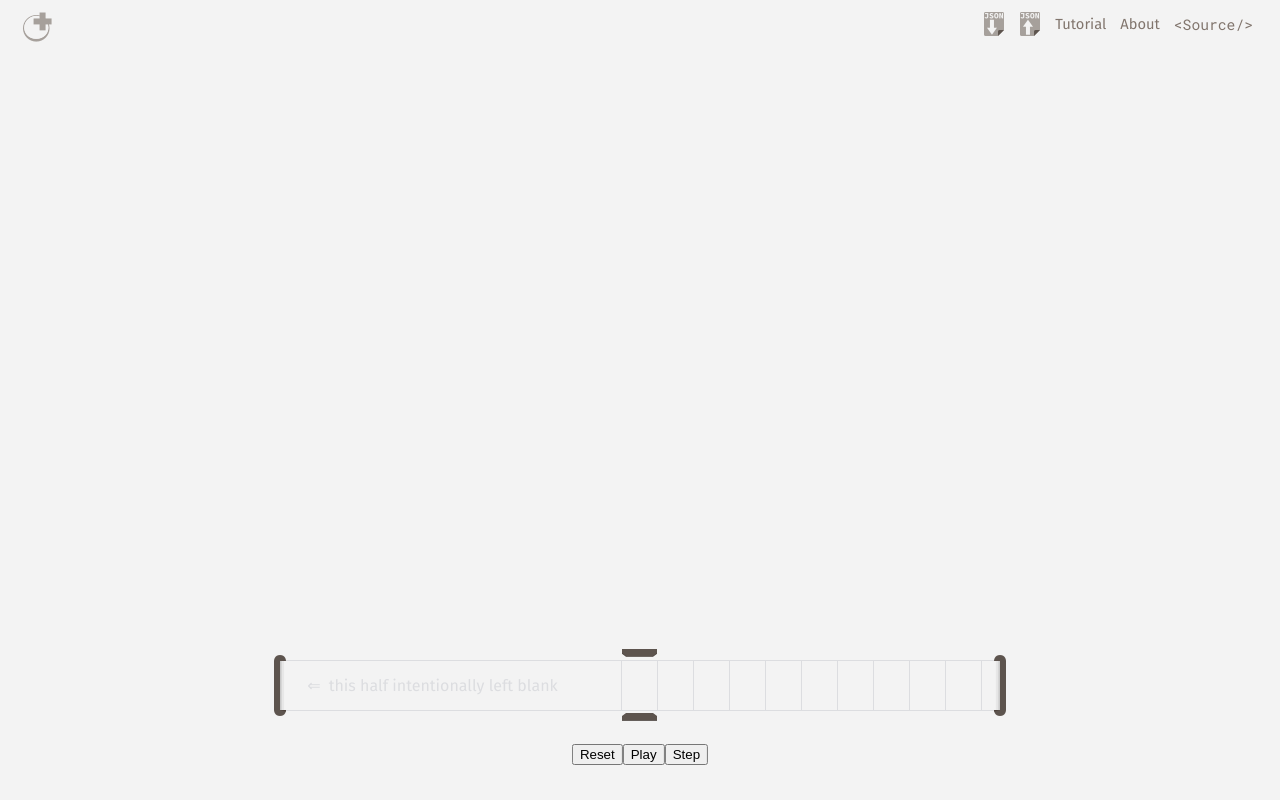
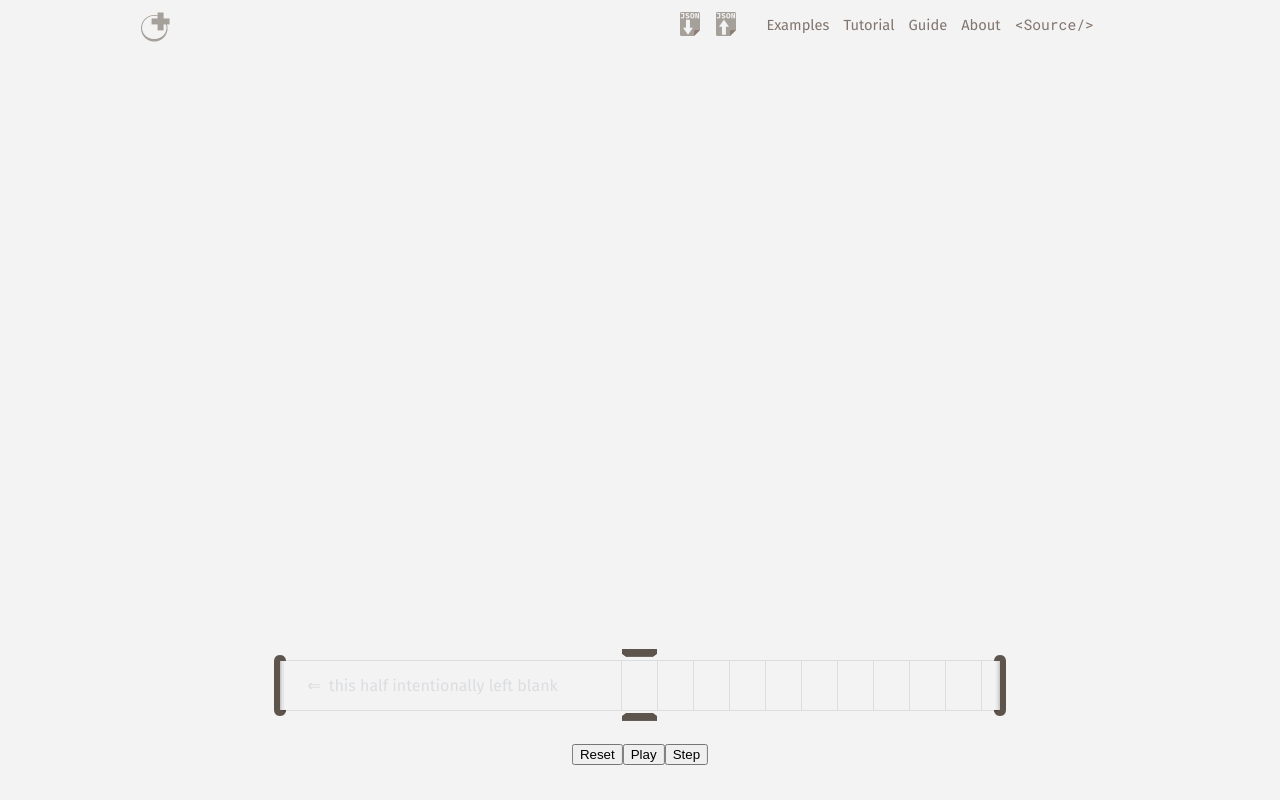
Before and after one commit to wjlewis/tm, a React (Create React App) app: page / in a window 1280 px wide. Built offline with nearby package versions, Linux system fonts and the light colour scheme.

Commit message:
Improve top app bar
I've increased the margins slightly, made the upload/download icons a
little nicer, added title/help text, and added a few more links.

```diff
--- a/src/AppControls/AppControls.css
+++ b/src/AppControls/AppControls.css
@@ -1,9 +1,13 @@
 .app-controls {
   position: absolute;
   top: 10px;
-  right: 20px;
+  right: 14%;
   display: flex;
   align-items: center;
+}
+
+.app-controls__buttons {
+  margin-right: 15px;
 }
 
 .app-controls__button {
--- a/src/AppControls/AppControls.tsx
+++ b/src/AppControls/AppControls.tsx
@@ -7,12 +7,18 @@ class AppControls extends React.Component<AppControlsProps> {
   render() {
     return (
       <div className="app-controls">
-        <button className="app-controls__button app-controls__download-button">
-        </button>
-        <button className="app-controls__button app-controls__upload-button">
-        </button>
+        <div className="app-controls__buttons">
+          <button className="app-controls__button app-controls__download-button"
+                  title="download machine (JSON)">
+          </button>
+          <button className="app-controls__button app-controls__upload-button"
+                  title="upload machine (JSON)">
+          </button>
+        </div>
 
+        <a className="app-controls__link" href="#examples">Examples</a>
         <a className="app-controls__link" href="#tutorial">Tutorial</a>
+        <a className="app-controls__link" href="#guide">Guide</a>
         <a className="app-controls__link" href="#about">About</a>
         <a className="app-controls__link app-controls__source-link"
            href="https://github.com/wjlewis/tm"
--- a/src/EditControls/EditControls.css
+++ b/src/EditControls/EditControls.css
@@ -1,7 +1,7 @@
 .edit-controls {
   position: absolute;
   top: 10px;
-  left: 10px;
+  left: 10%;
   height: 32px;
 }
 
```
Also changed, not shown: graphics/app-controls.svg, src/AppControls/sprite.png.
